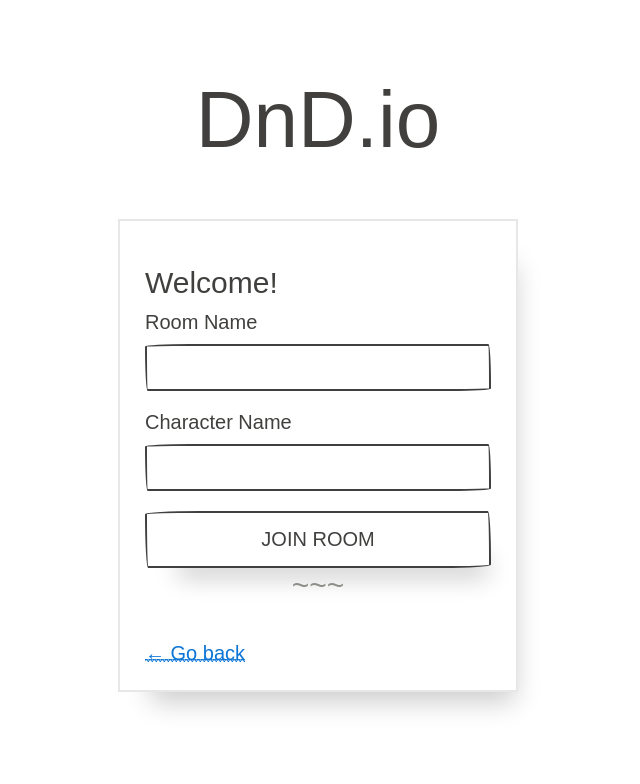
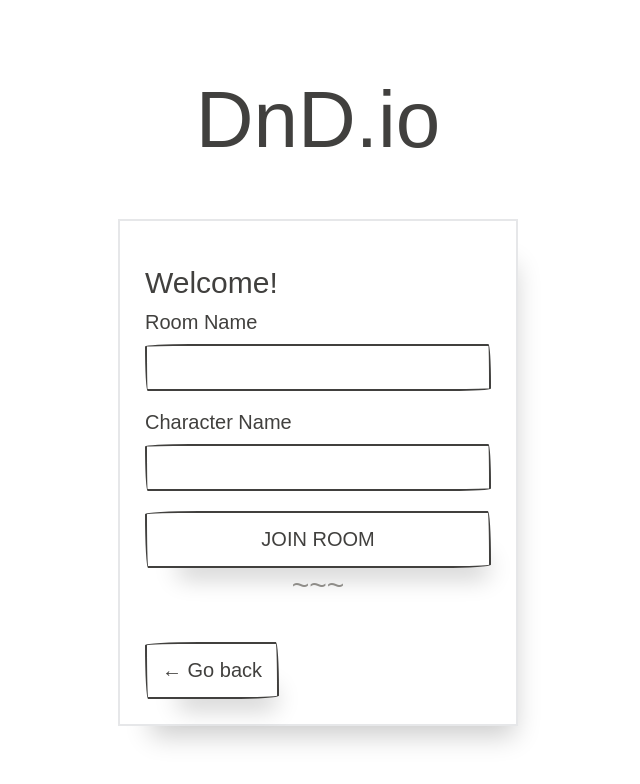
Before and after one commit to jesusgp22/dnd.io, a React (Create React App) app in the folder client/: page / in a window 1280 px wide. Both pictures are taken after a click on the button "Join Room". Shown: the top 784 px of the page, without its empty margins (322-962 px from the left). Built offline with nearby package versions, Linux system fonts and the light colour scheme; a web font is replaced by a local one.

Commit message:
Remove warning on welcome component

```diff
--- a/client/src/Welcome.js
+++ b/client/src/Welcome.js
@@ -66,7 +66,7 @@ const WelcomeForm = ({ mode, setMode }) => {
                 </div>
                 <button type='submit' className='btn-block'>{mode} ROOM</button>
             </div>
-            <a className="card-link" href="#" onClick={() => setMode(null)}>&larr; Go back</a>
+            <button onClick={() => setMode(null)}>&larr; Go back</button>
         </form>
     )
 }
```
